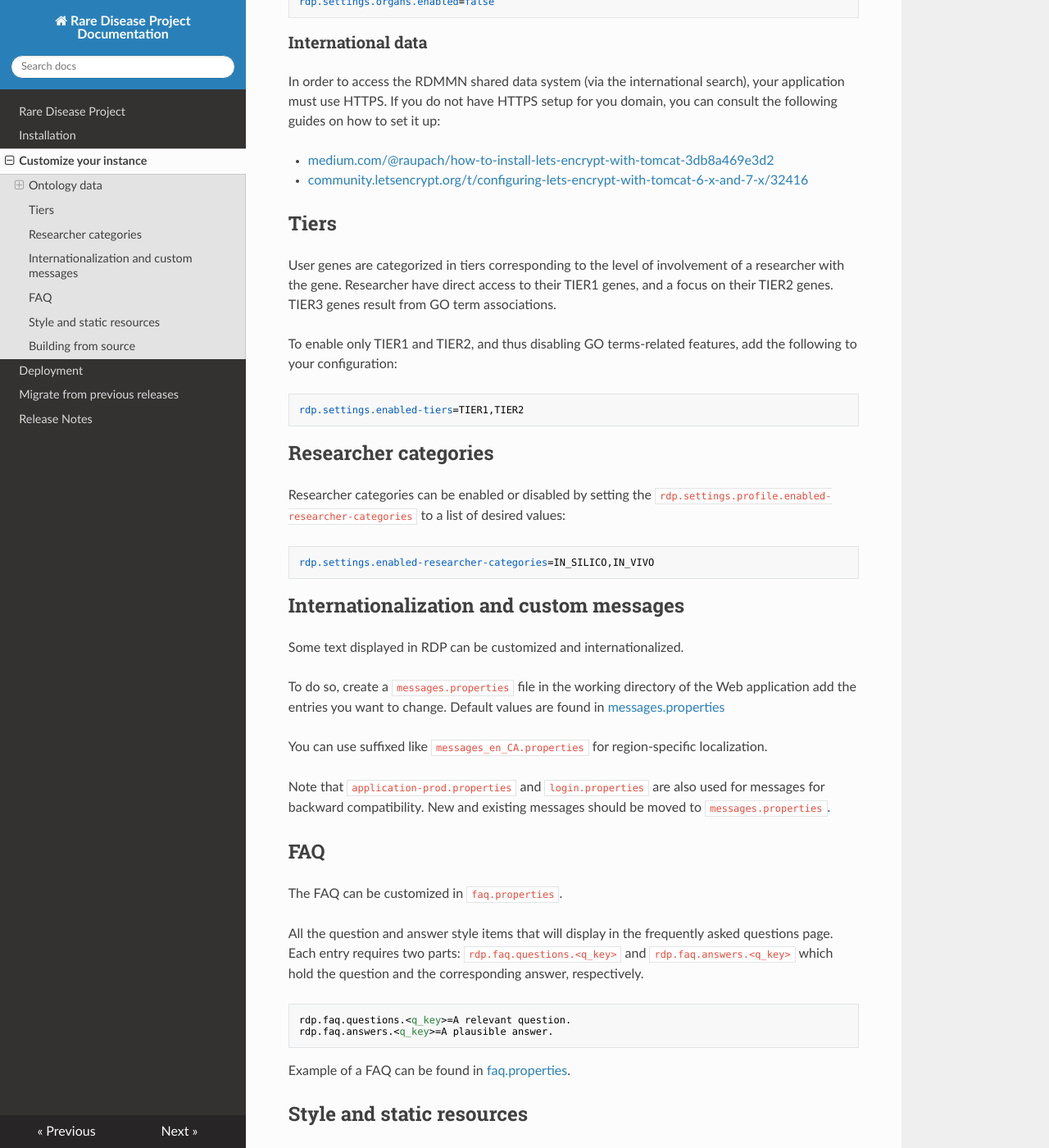
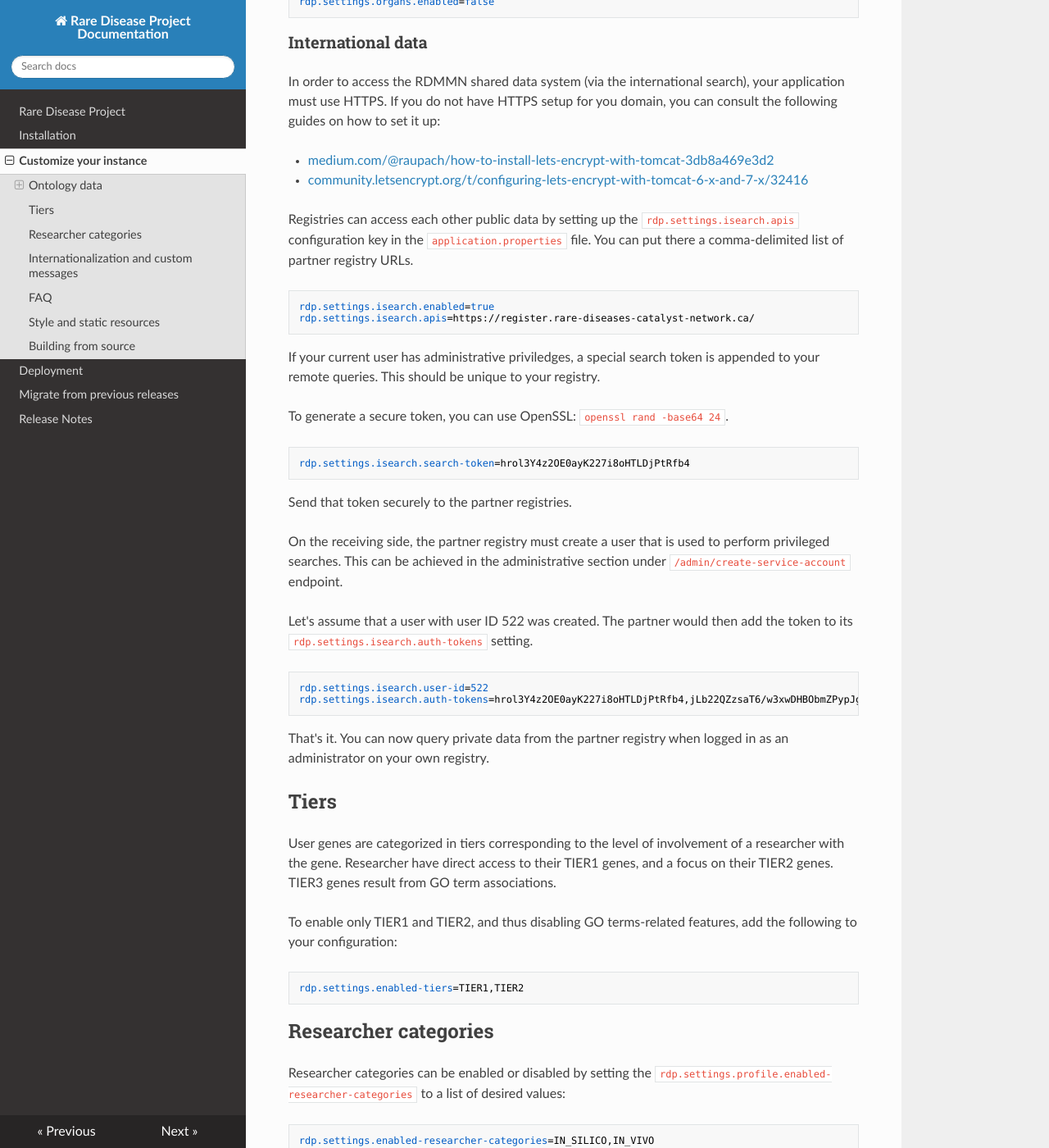
Before and after one commit to PavlidisLab/rdp, an MkDocs documentation site: the page built from docs/customization.md, in a window 1280 px wide and 1400 px high, scrolled down 1758 px. Shown: the whole window at 82% size. Built offline with MkDocs 1.6.1, drawn with Linux system fonts in a browser that asks for light colours; nearby versions of some CDN libraries.

Commit message:
Add instructions to setup international search & remote admin

````diff
--- a/docs/customization.md
+++ b/docs/customization.md
@@ -88,6 +88,39 @@ do not have HTTPS setup for you domain, you can consult the following guides on
 
  - [medium.com/@raupach/how-to-install-lets-encrypt-with-tomcat-3db8a469e3d2](https://medium.com/@raupach/how-to-install-lets-encrypt-with-tomcat-3db8a469e3d2)
  - [community.letsencrypt.org/t/configuring-lets-encrypt-with-tomcat-6-x-and-7-x/32416](https://community.letsencrypt.org/t/configuring-lets-encrypt-with-tomcat-6-x-and-7-x/32416)
+
+Registries can access each other public data by setting up the `rdp.settings.isearch.apis` configuration key in
+the `application.properties` file. You can put there a comma-delimited list of partner registry URLs.
+
+```
+rdp.settings.isearch.enabled=true
+rdp.settings.isearch.apis=https://register.rare-diseases-catalyst-network.ca/
+```
+
+If your current user has administrative priviledges, a special search token is appended to your remote queries. This
+should be unique to your registry.
+
+To generate a secure token, you can use OpenSSL: `openssl rand -base64 24`.
+
+```
+rdp.settings.isearch.search-token=hrol3Y4z2OE0ayK227i8oHTLDjPtRfb4
+```
+
+Send that token securely to the partner registries.
+
+On the receiving side, the partner registry must create a user that is used to perform privileged searches. This can be
+achieved in the administrative section under `/admin/create-service-account` endpoint.
+
+Let's assume that a user with user ID 522 was created. The partner would then add the token to
+its `rdp.settings.isearch.auth-tokens` setting.
+
+```
+rdp.settings.isearch.user-id=522
+rdp.settings.isearch.auth-tokens=hrol3Y4z2OE0ayK227i8oHTLDjPtRfb4,jLb22QZzsaT6/w3xwDHBObmZPypJgXfb
+```
+
+That's it. You can now query private data from the partner registry when logged in as an administrator on your own
+registry.
 
 ## Tiers
 
````
